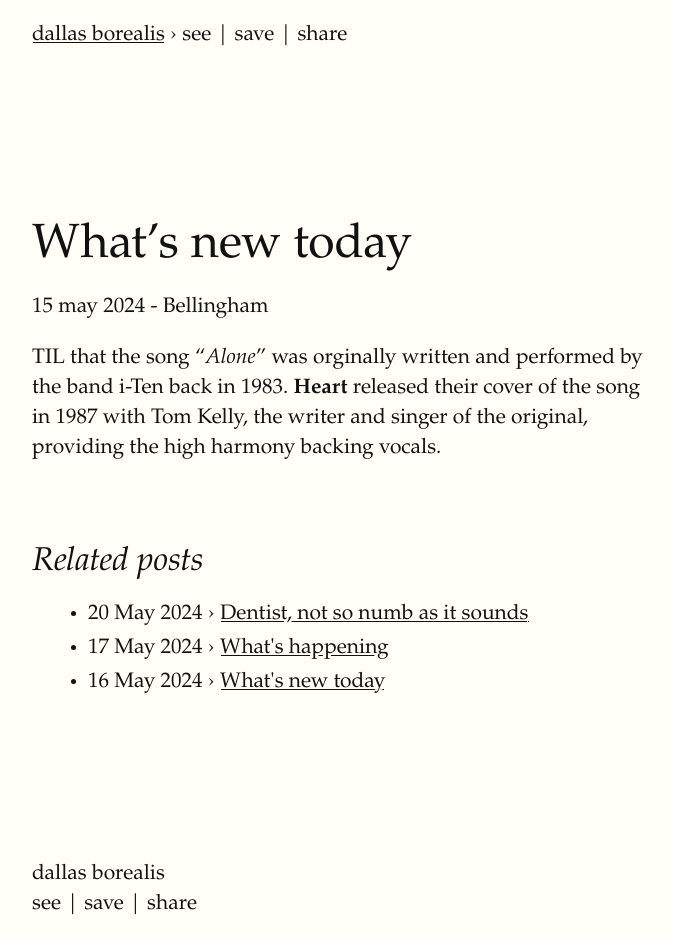
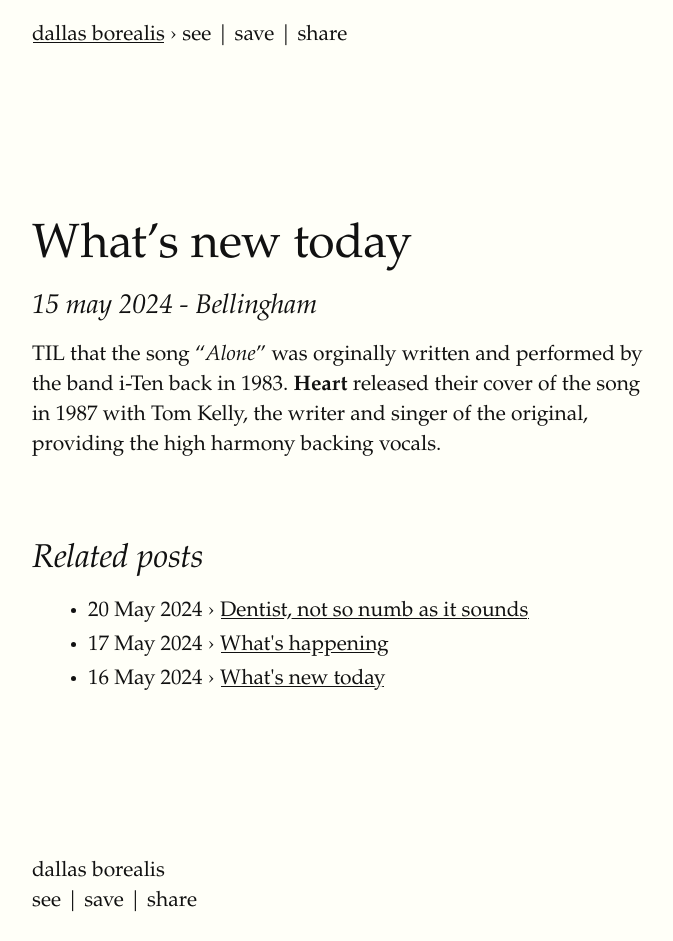
Before and after one commit to dallas-borealis/dallas-borealis.github.io, a Jekyll site: the page built from _posts/2024-05-15-whats-new-today.md, in a window 1280 px wide. Shown: the whole page, without its empty margins (128-801 px from the left). Built offline with Jekyll 4.4.1, drawn with Linux system fonts in a browser that asks for light colours; some web fonts are replaced.

Commit message:
Update 2024-05-15-whats-new-today.md

```diff
--- a/_posts/2024-05-15-whats-new-today.md
+++ b/_posts/2024-05-15-whats-new-today.md
@@ -6,6 +6,6 @@ title: What's new today
 {{ page.title }}
 ================
 
-<p class="meta">15 may 2024 - Bellingham</p>
+<p class="subtitle">15 may 2024 - Bellingham</p>
 
 TIL that the song "_Alone_" was orginally written and performed by the band i-Ten back in 1983. **Heart** released their cover of the song in 1987 with Tom Kelly, the writer and singer of the original, providing the high harmony backing vocals.
```
